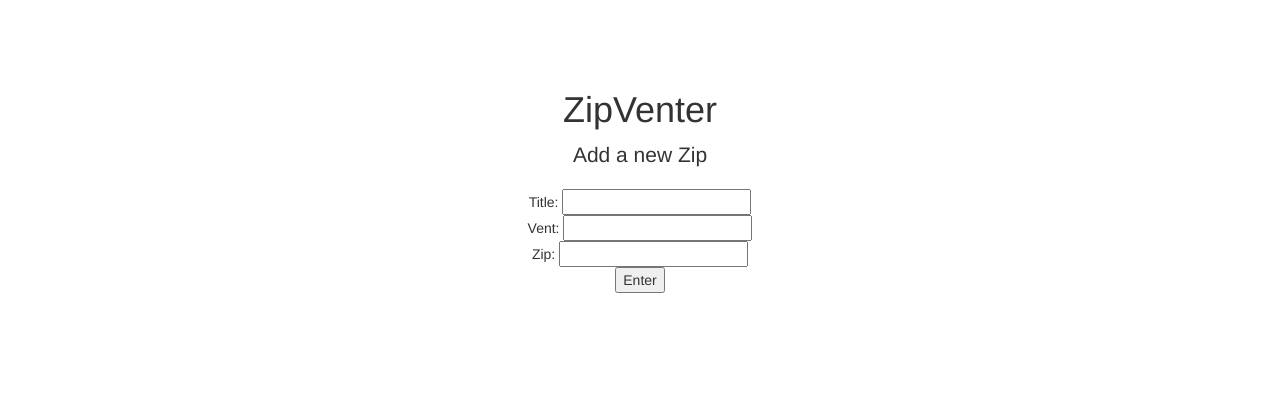
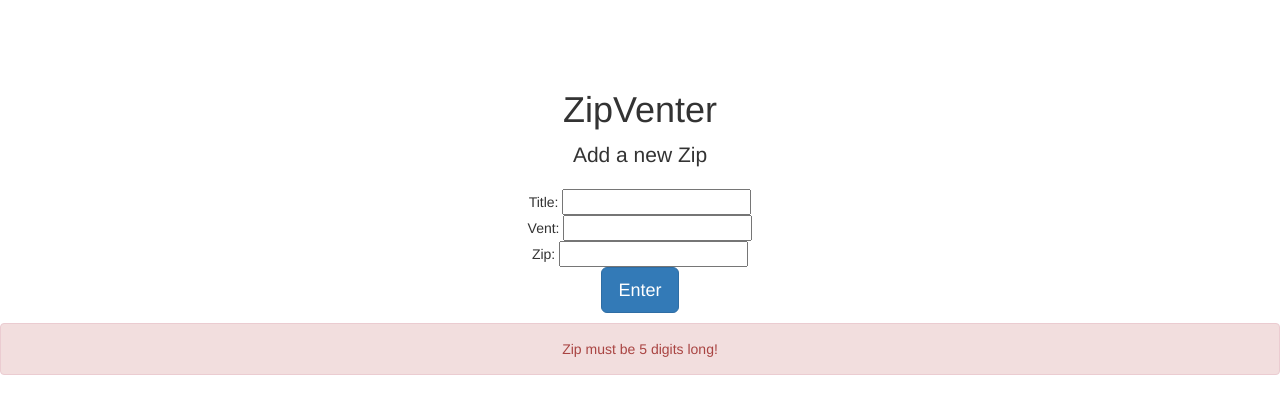
Before and after one commit to Jealousmango/ZipVenter, a website: page client/index.html in a window 1280 px wide. Drawn offline with nearby package versions, Linux system fonts and the light colour scheme; no server answers; files whose address does not match are found by name.

Commit message:
added validation and bootstrap styling to a few things

```diff
--- a/client/controllers/zips.js
+++ b/client/controllers/zips.js
@@ -18,7 +18,6 @@ app.controller('zipsController', function($scope, zipFactory, $location) {
   	zipFactory.createZip($scope.newZip, function(data) {
       zipFactory.index(function(zips) {
         $scope.zips = zips;
-        // $window.location.href = '#/zips.html';
         $location.path('/zips');
       });
 		})
--- a/client/factories/zip.js
+++ b/client/factories/zip.js
@@ -19,6 +19,5 @@ app.factory('zipFactory', function($http, $window) {
       cb(data);
     });
   };
-
   return factory;
 });
--- a/client/partials/main.html
+++ b/client/partials/main.html
@@ -8,9 +8,10 @@
           <li>Vent: <input ng-model='ventInput' type="text"></li>
           <li>Zip: <input ng-model='zipInput' type="text"></li>
           <!-- <li><button ng-click="createZip(titleInput, ventInput, zipInput)">Enter</button></li> -->
-          <button ng-click="createZip(titleInput, ventInput, zipInput)">Enter</button>
+          <button type="button" class="btn btn-lg btn-primary" ng-click="createZip(titleInput, ventInput, zipInput)">Enter</button>
         </form>
       </ul>
+      <div class="alert alert-danger" role="alert">Zip must be 5 digits long!</div>
   </div>
 </div>
 
```
Also changed, not shown: server/models/zip.js (+16 -1 lines).
